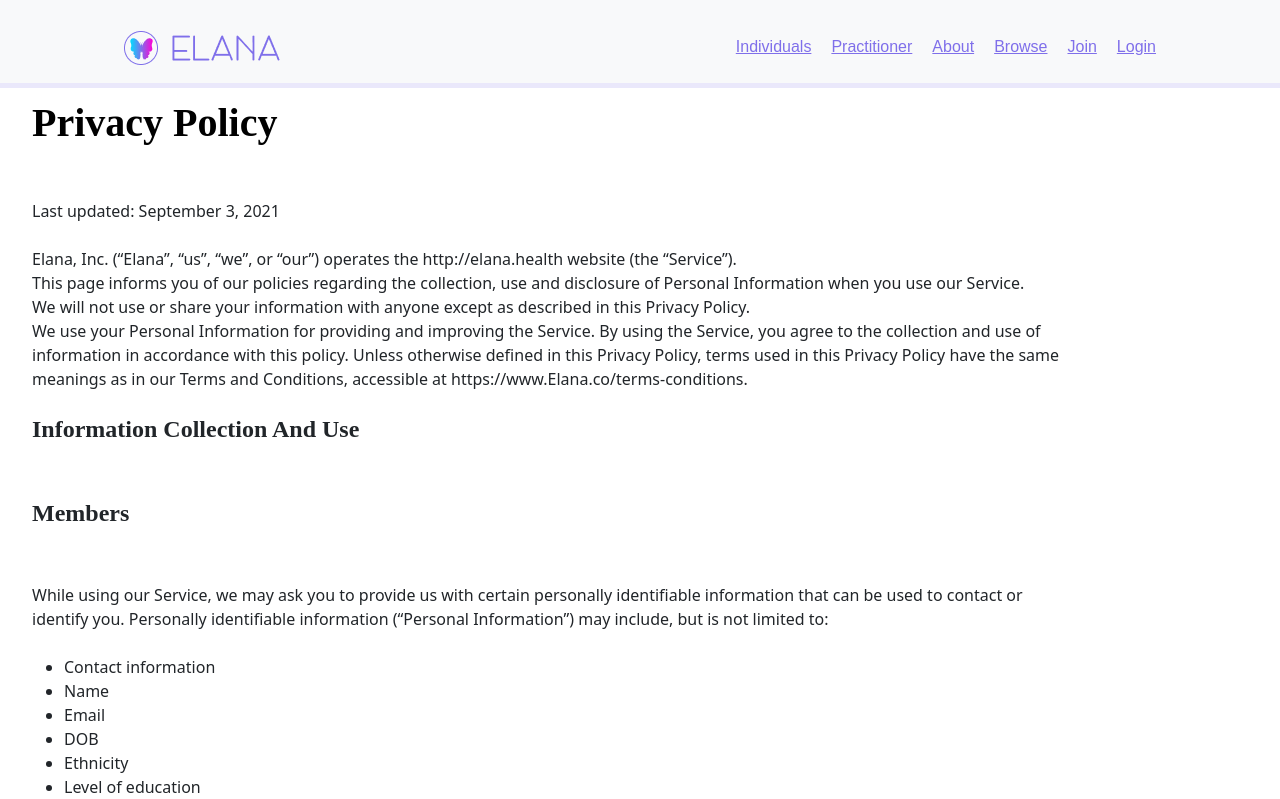
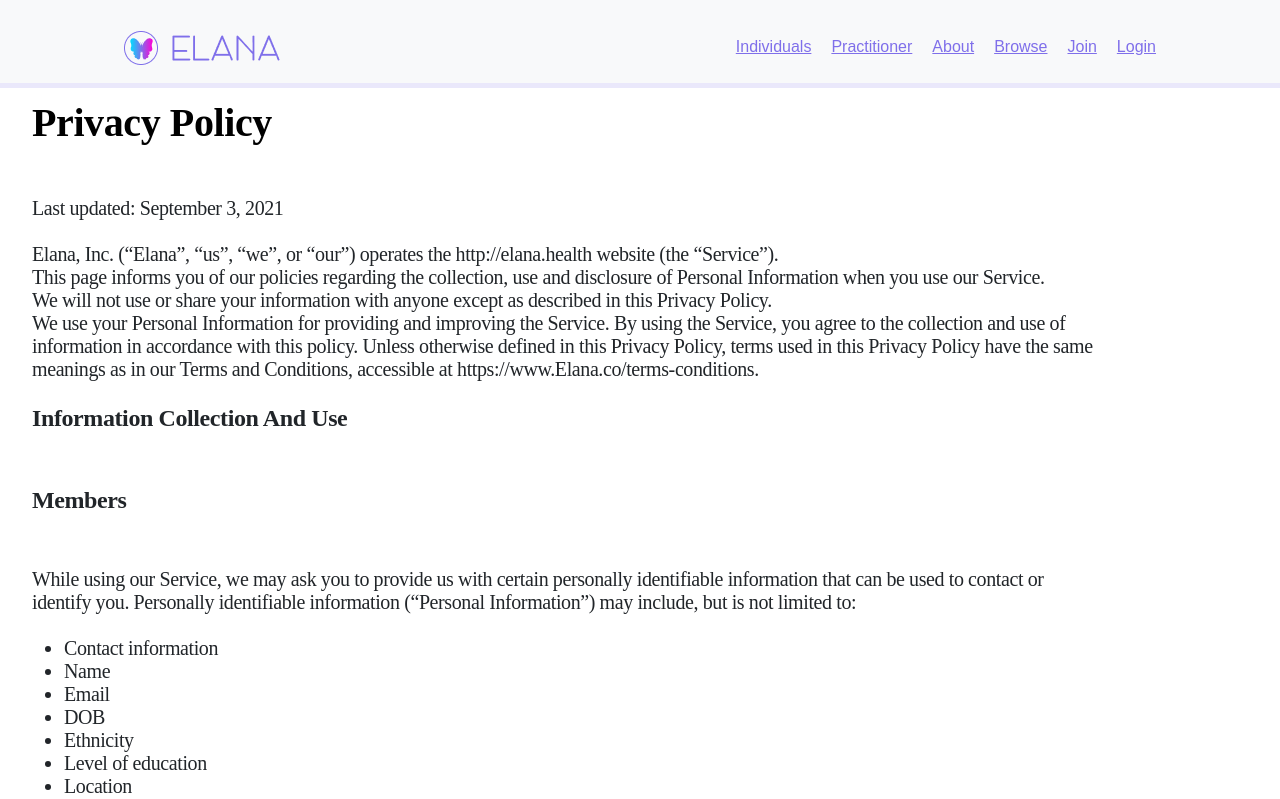
Before and after one commit to MVP-Marketplace/elana-new, a React (Create React App) app in the folder frontend/: page /privacyPolicy in a window 1280 px wide. Shown: the top 799 px of the page. Built offline with nearby package versions, Linux system fonts and the light colour scheme.

Commit message:
added styles to privacy policy

```diff
--- a/frontend/src/pages/Others/PrivacyPolicy.jsx
+++ b/frontend/src/pages/Others/PrivacyPolicy.jsx
@@ -155,8 +155,7 @@ export const PrivacyPolicy = () => {
                 If you have any questions about this Privacy Policy, please contact us.
                 <br />
                 <br />
-                <br />
-                <br />
+
             </p>
             <p className="smalldisclaimer2">
                 Disclaimer: The information provided through Elana Health website and services is not intended or<br />
--- a/frontend/src/pages/Others/policy.css
+++ b/frontend/src/pages/Others/policy.css
@@ -26,13 +26,7 @@ h2 {
     margin-bottom: 100px;
 }
 
-.pcontent {
 
-    width: 1216px;
-    height: 2767px;
-    left: 112px;
-    top: 166px;
-}
 
 .container2 {
 margin:auto;
@@ -40,4 +34,12 @@ margin:auto;
     height: 2767px;
     left: 112px;
     top: 166px;
+
+    font-family: "Karla";
+    font-style: normal;
+    font-weight: 400;
+    font-size: 20px;
+    line-height: 23px;
+    letter-spacing: -0.02em;
+
 }
```
